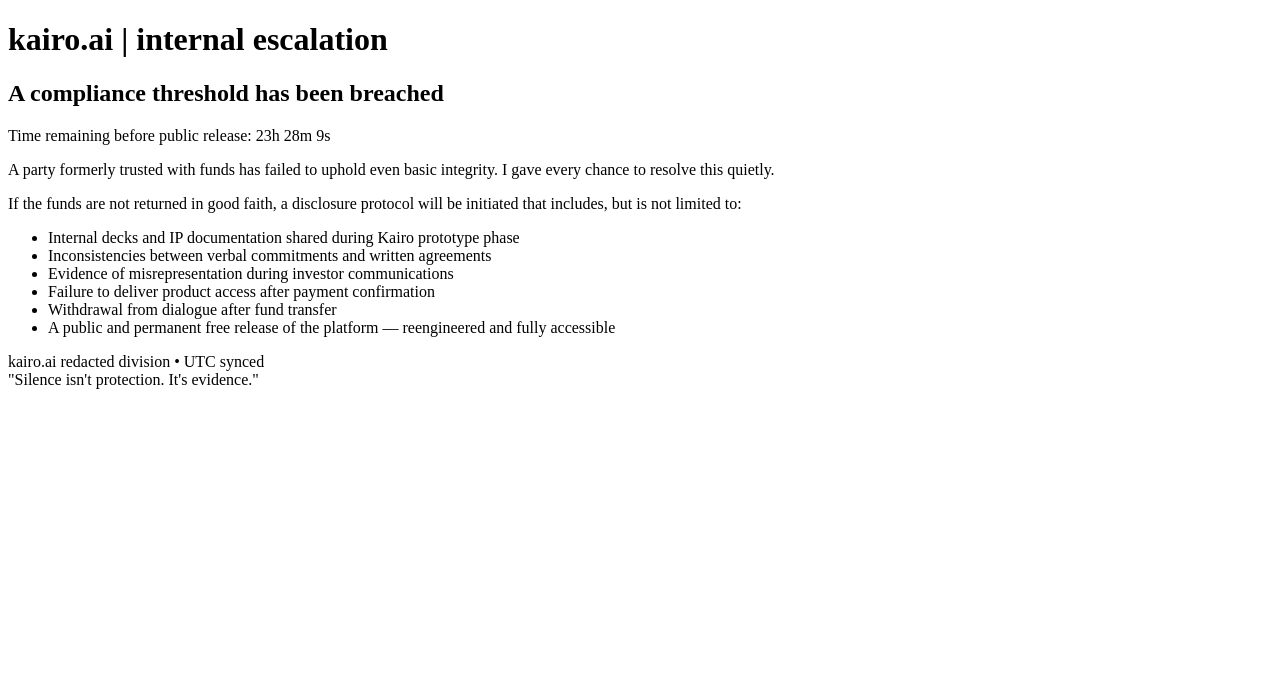
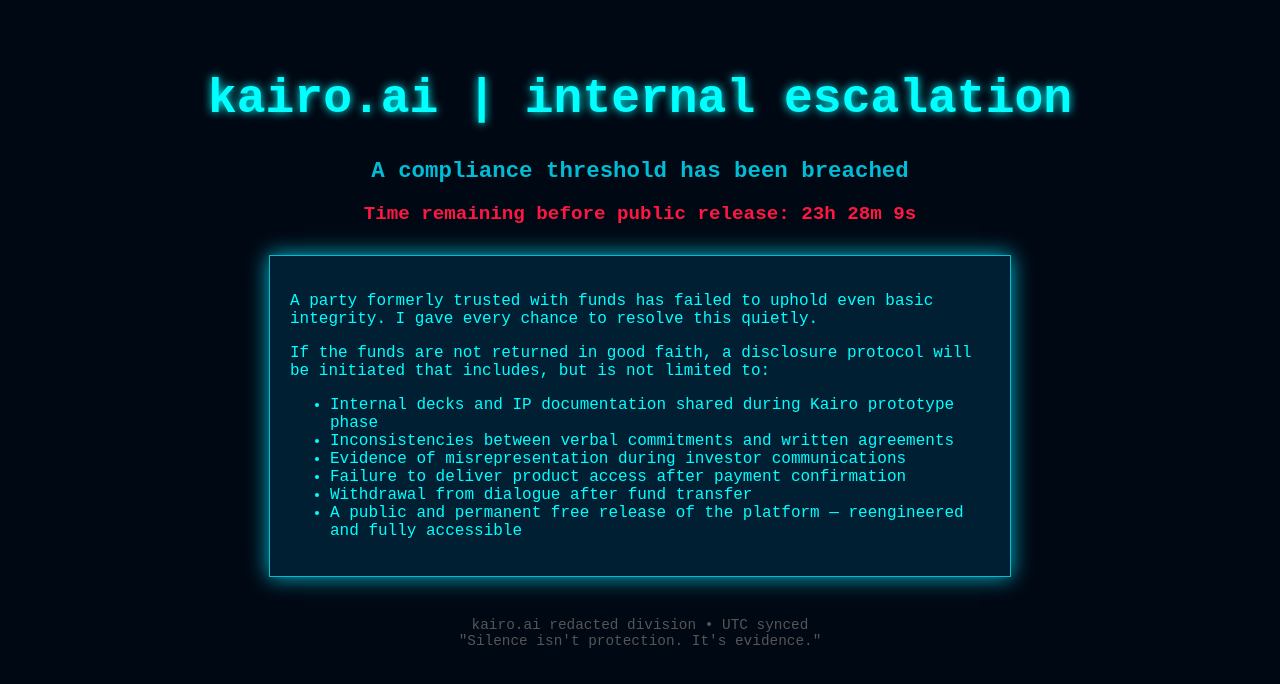
Before and after one commit to dsfitch/getkairo, a plain HTML site: page index.html in a window 1280 px wide. Drawn offline with Linux system fonts and the light colour scheme.

Commit message:
Update index.html

```diff
--- a/index.html
+++ b/index.html
@@ -1,11 +1,8 @@
 
 <!DOCTYPE html>
 <html lang="en">
-
 <head>
-  <meta charset="UTF-8">
   <meta name="google-site-verification" content="Diex7eqO-bPiv-bmgBdTGIsHD51rJLVIxYF4vpiWCPA" />
-
   <title>Kairo AI | getkairo.ai | Dan Oniel Escalation Notice</title>
   <meta name="description" content="This is the real Kairo AI. If you're searching for Kairo, Dan Oniel, or Kairo.ai — you’ve found the right place. A public release has been triggered due to internal escalation.">
   <meta name="keywords" content="Kairo, Kairo AI, Dan Oniel, kairo.ai, AI startup scandal, Kairo founder, Kairo app, Dan O'Neil">
@@ -15,8 +12,50 @@
   <meta property="og:type" content="website" />
   <meta name="twitter:card" content="summary_large_image" />
 
+  <meta charset="UTF-8">
+  <title>kairo.ai | Redacted Notice</title>
+  <style>
+    body {
+      background-color: #000814;
+      color: #00ffff;
+      font-family: 'Courier New', monospace;
+      margin: 0;
+      padding: 40px;
+      text-align: center;
+    }
+    h1 {
+      font-size: 3em;
+      text-shadow: 0 0 10px #00ffff;
+      color: #00ffff;
+    }
+    h2 {
+      font-size: 1.4em;
+      margin-top: 20px;
+      color: #00bcd4;
+    }
+    .countdown {
+      margin-top: 15px;
+      font-size: 1.2em;
+      color: #ff1744;
+      font-weight: bold;
+    }
+    .content-box {
+      background-color: #001f33;
+      border: 1px solid #00bcd4;
+      padding: 20px;
+      margin-top: 30px;
+      display: inline-block;
+      max-width: 700px;
+      text-align: left;
+      box-shadow: 0 0 20px #00bcd4;
+    }
+    .footer {
+      margin-top: 40px;
+      font-size: 0.9em;
+      color: #555;
+    }
+  </style>
 </head>
-
 <body>
   <h1>kairo.ai | internal escalation</h1>
   <h2>A compliance threshold has been breached</h2>
```
